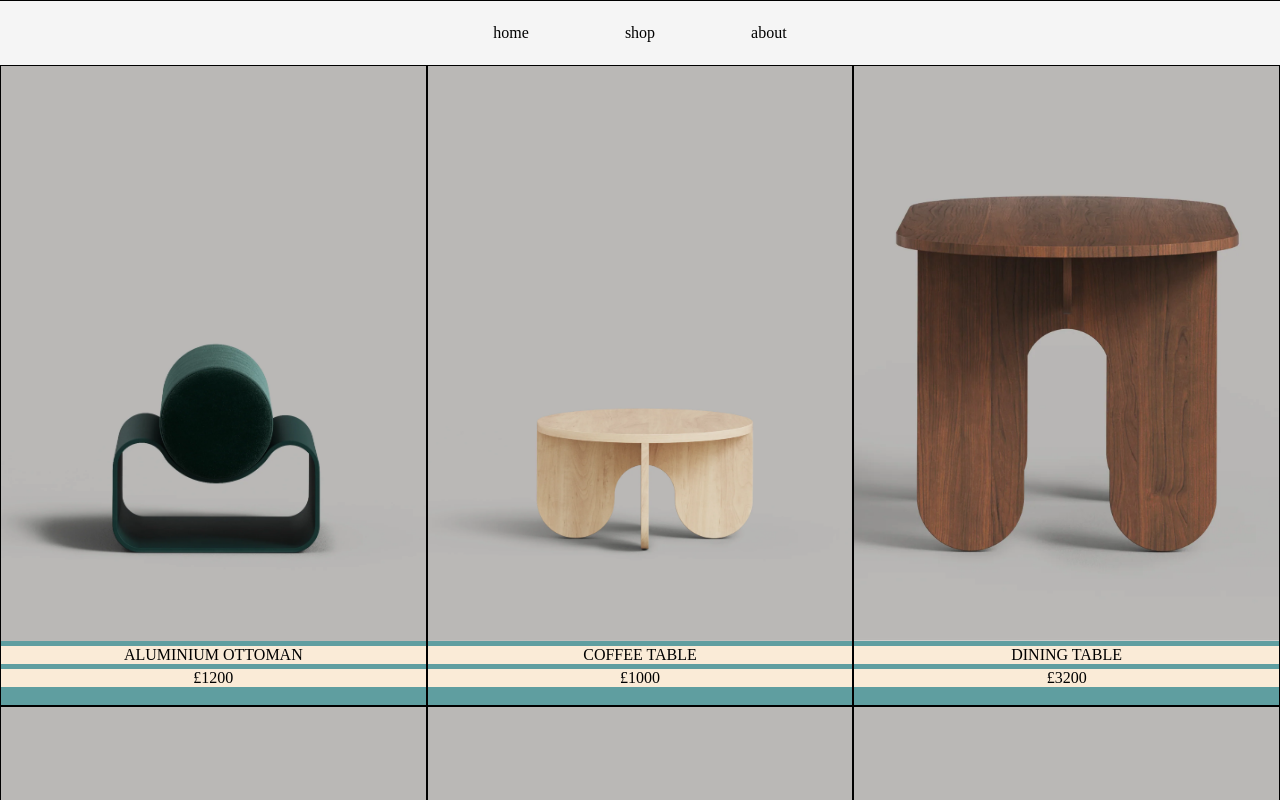
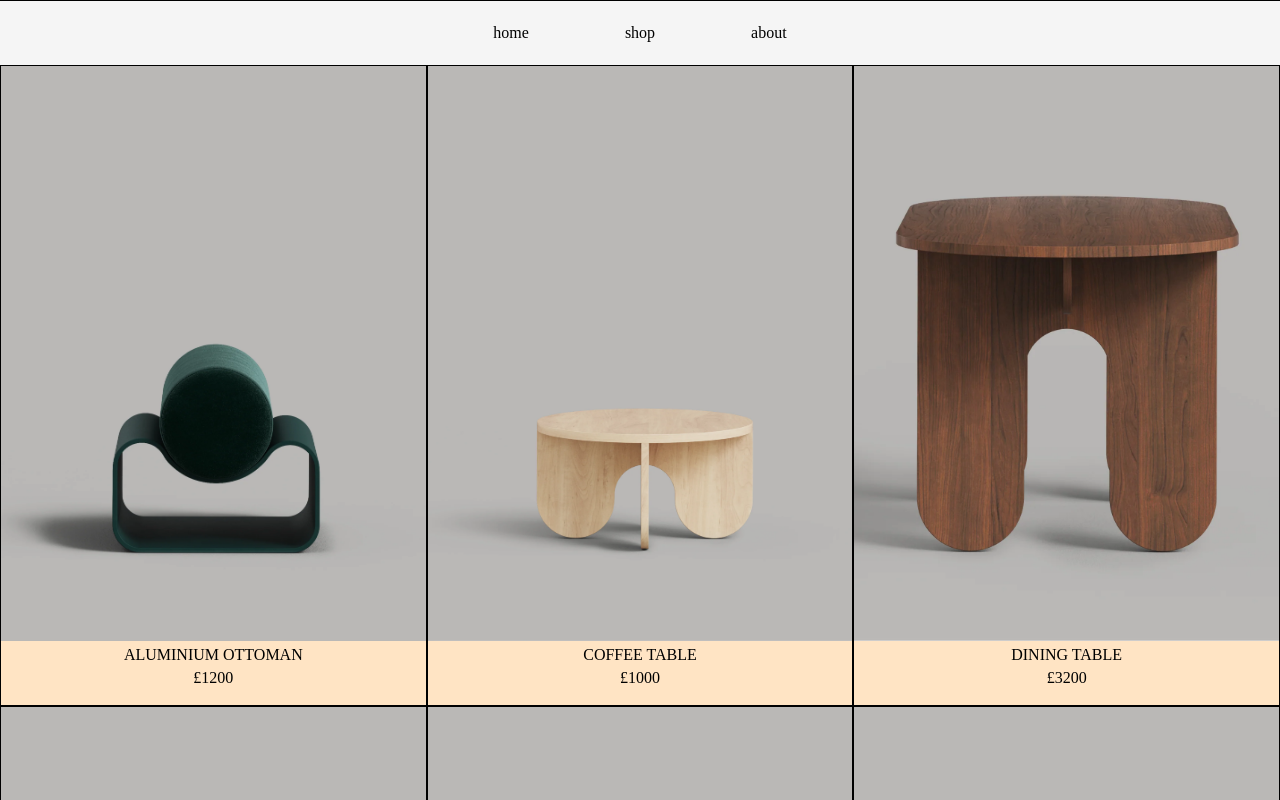
Before and after one commit to brian-david4/furniture-shop, a React (Vite) app in the folder furniture/: page /products in a window 1280 px wide. Shown: the top 800 px of the page. Built offline with nearby package versions, Linux system fonts and the light colour scheme; the HTML template or start-up script is replaced by a standard one; a web font is replaced by a local one.

Commit message:
Each Product links to corresponding details page

```diff
--- a/furniture/src/Components/ProductCard/ProdCard.module.css
+++ b/furniture/src/Components/ProductCard/ProdCard.module.css
@@ -1,6 +1,10 @@
+.link {
+  text-decoration: none;
+  color: black;
+}
 .cardContainer {
   height: 80vh;
-  background-color: cadetblue;
+  /* background-color: cadetblue; */
   border: 1px solid black;
   display: flex;
   flex-direction: column;
@@ -16,5 +20,7 @@
   position: relative;
   margin-top: 5px;
   width: 100%;
-  background-color: antiquewhite;
+  /* background-color: antiquewhite; */
+  text-decoration: none;
+  color: black;
 }
--- a/furniture/src/Components/ProductCard/ProductCard.tsx
+++ b/furniture/src/Components/ProductCard/ProductCard.tsx
@@ -1,5 +1,6 @@
 import styles from "./ProdCard.module.css";
 import { Product } from "../../Data/Product";
+import { Link } from "react-router-dom";
 
 interface ProductCardProps {
   product: Product;
@@ -7,11 +8,17 @@ interface ProductCardProps {
 
 const ProductCard = ({ product }: ProductCardProps) => {
   return (
-    <div className={styles.cardContainer}>
-      <img draggable={false} className={styles.prodImage} src={product.image} />
-      <div className={styles.prodCaption}>{product.id.name}</div>
-      <div className={styles.prodCaption}>{`£${product.price}`}</div>
-    </div>
+    <Link className={styles.link} to={`/products/${product.id.slug}`}>
+      <div className={styles.cardContainer}>
+        <img
+          draggable={false}
+          className={styles.prodImage}
+          src={product.image}
+        />
+        <div className={styles.prodCaption}>{product.id.name}</div>
+        <div className={styles.prodCaption}>{`£${product.price}`}</div>
+      </div>
+    </Link>
   );
 };
 
--- a/furniture/src/Data/data.ts
+++ b/furniture/src/Data/data.ts
@@ -42,7 +42,7 @@ export const products: Product[] = [
   {
     id: { name: "ROCKING CHAIR", slug: "rocking-chair" },
     description:
-      "Formica is OWL&#39s first series, marking the beginning of the brand and workshop. The collection presents a series of seating variations in baltic birch plywood, a neutral material fit for any type of home or interior design project. As a means to be open and customisable, the series comes with a collection of add-ons in formica, which allows for a more playful and colourful design",
+      "Formica is OWL&#39;s first series, marking the beginning of the brand and workshop. The collection presents a series of seating variations in baltic birch plywood, a neutral material fit for any type of home or interior design project. As a means to be open and customisable, the series comes with a collection of add-ons in formica, which allows for a more playful and colourful design",
     price: 1500,
     measurement: { width: 60, height: 85 },
     image: rocking_chair,
```
